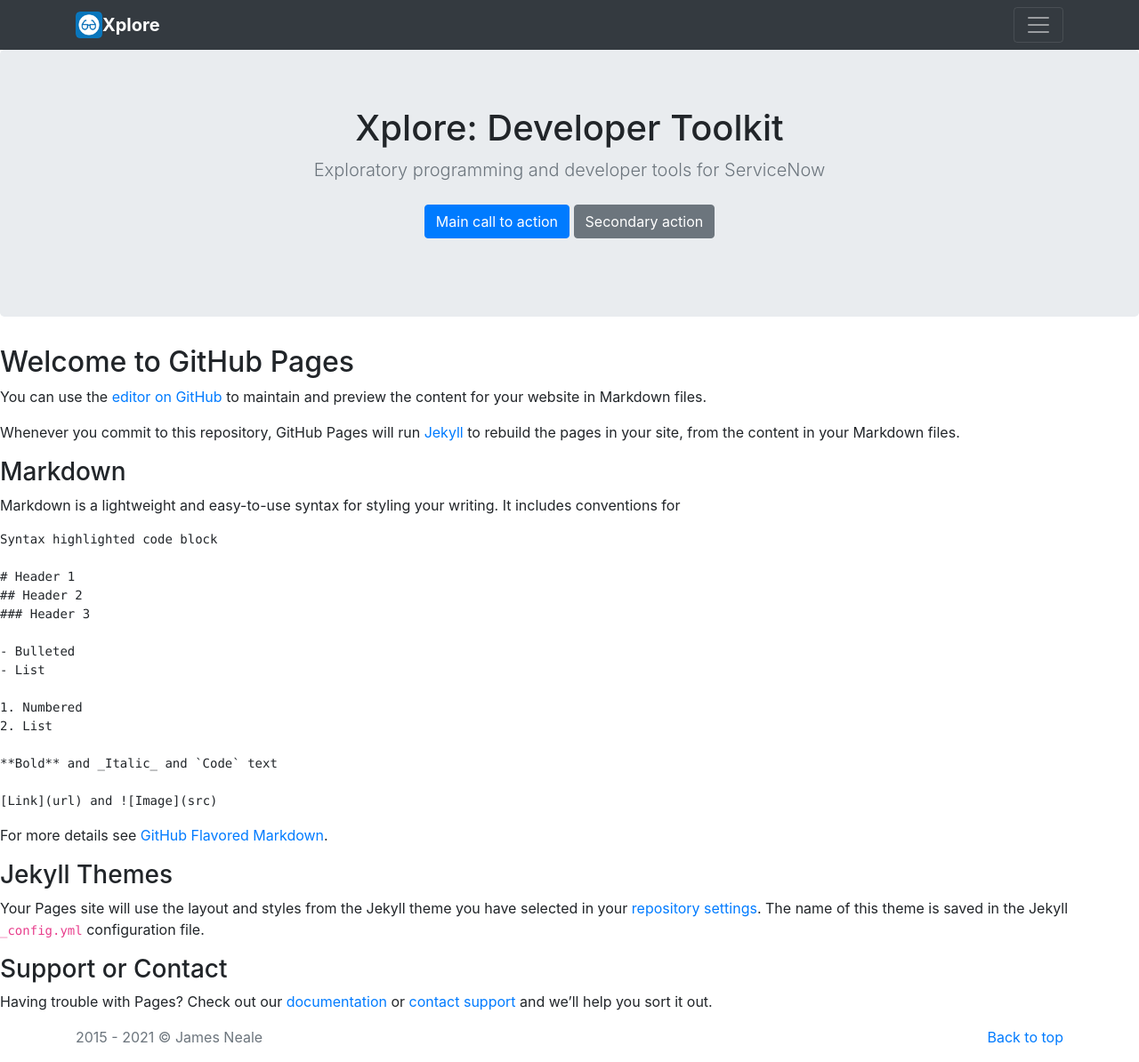
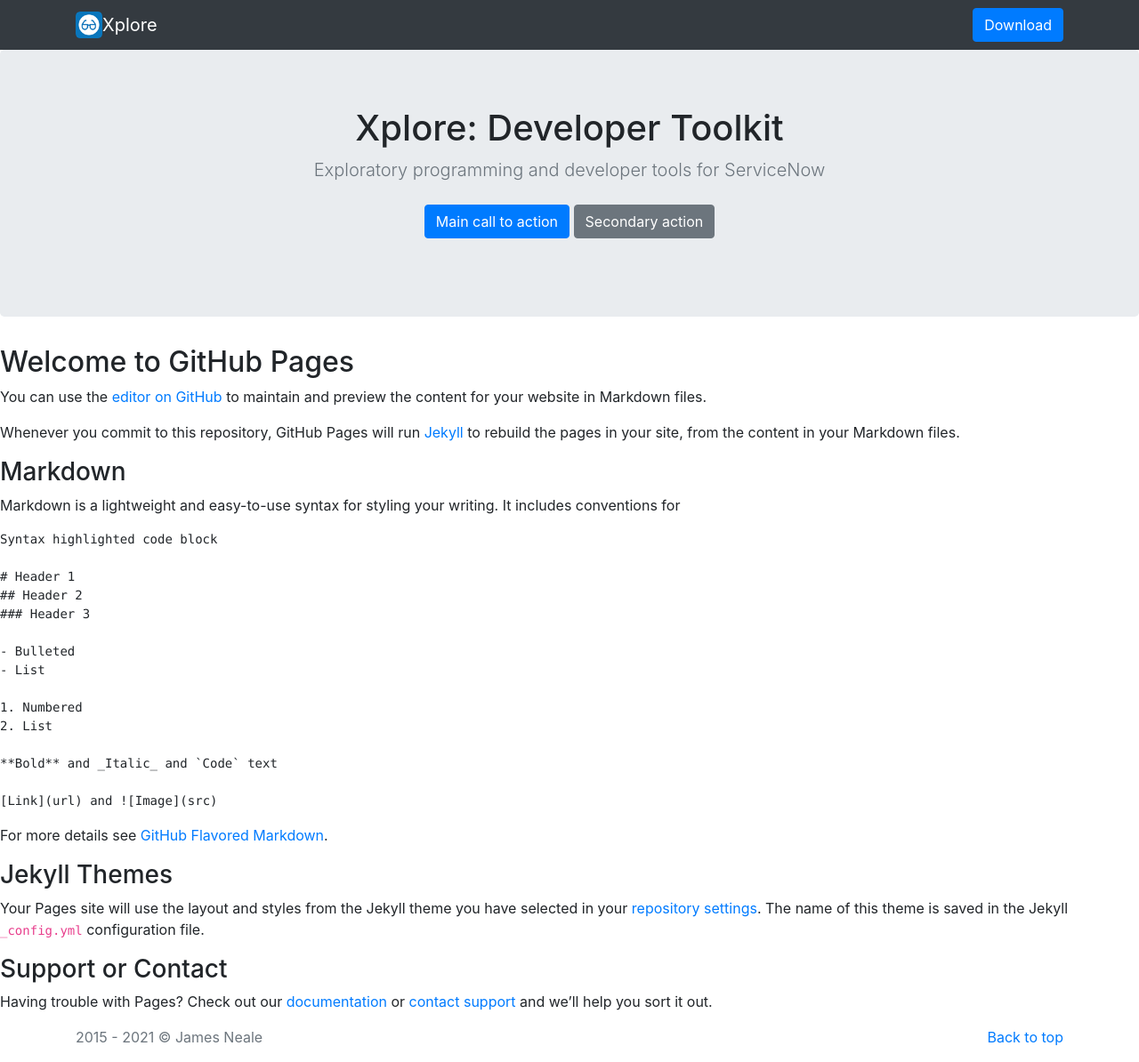
Before and after one commit to jneale/Xplore, a Jekyll site: the page built from index.md, in a window 1280 px wide. Shown: the whole page at 89% size. Built offline with Jekyll 4.4.1, drawn with Linux system fonts in a browser that asks for light colours; nearby versions of some CDN libraries; our own code applies the rules of GitHub Pages for plain Markdown files.

Commit message:
Update default.html

```diff
--- a/_layouts/default.html
+++ b/_layouts/default.html
@@ -13,11 +13,11 @@
   <body>
 
     <header>
-      <div class="navbar navbar-dark bg-dark box-shadow">
+      <div class="navbar navbar-expand-lg navbar-dark bg-dark box-shadow">
         <div class="container d-flex justify-content-between">
           <a href="#" class="navbar-brand d-flex align-items-center">
             <img src="/assets/logo.png" width="30" height="30" class="d-inline-block align-top" alt="">
-            <strong>Xplore</strong>
+            Xplore
           </a>
 
           <button class="navbar-toggler" type="button" data-toggle="collapse" data-target="#navbarSupportedContent" aria-controls="navbarSupportedContent" aria-expanded="false" aria-label="Toggle navigation">
@@ -27,10 +27,10 @@
           <div class="collapse navbar-collapse" id="navbarSupportedContent">
             <ul class="navbar-nav ml-auto">
               <li class="nav-item">
-              <a class="nav-link" href="https://developer.servicenow.com/connect.do#!/share/contents/9650888_xplore_developer_toolkit" rel="noopener noreferrer">
-                Download
+                <a class="btn btn-primary" href="https://developer.servicenow.com/connect.do#!/share/contents/9650888_xplore_developer_toolkit" rel="noopener noreferrer">
+                  Download
 
-              </a>
+                </a>
               </li>
             </ul>
           </div>
```
